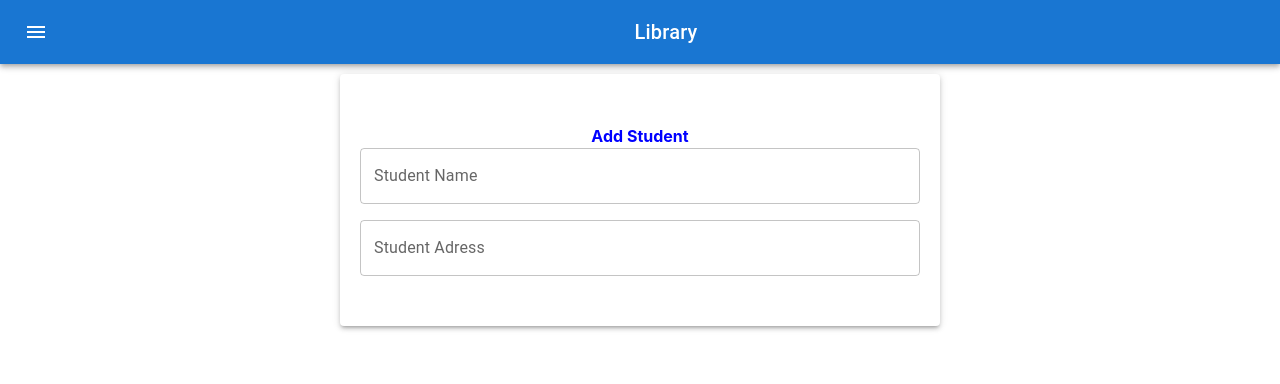
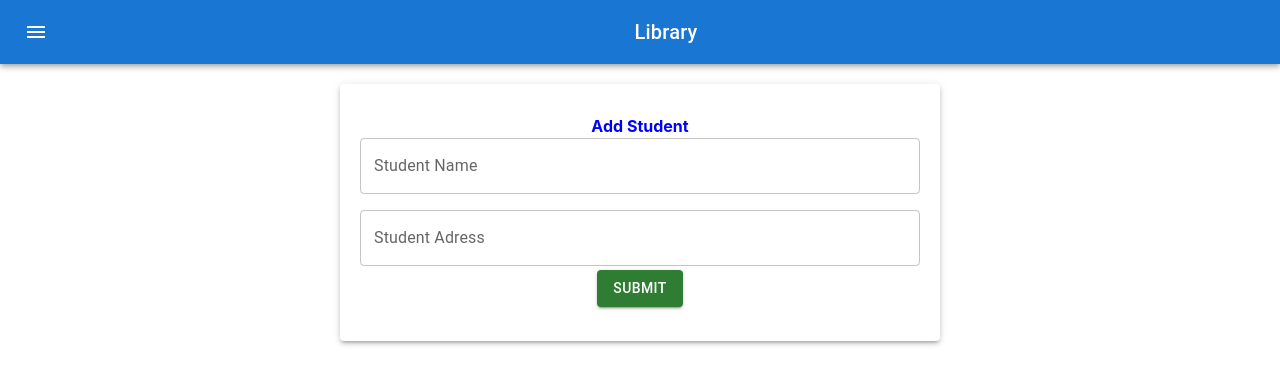
Before and after one commit to egesua/library, a React (Create React App) app: page / in a window 1280 px wide. Shown: the top 384 px of the page. Built offline with nearby package versions, Linux system fonts and the light colour scheme; the HTML template or start-up script is replaced by a standard one.

Commit message:
send data into db by fetch

```diff
--- a/src/components/Student.js
+++ b/src/components/Student.js
@@ -1,12 +1,26 @@
 import React, { useState } from "react";
 import Box from "@mui/material/Box";
 import TextField from "@mui/material/TextField";
-import { Container, Paper } from "@mui/material";
+import { Button, Container, Paper } from "@mui/material";
 
 const Student = () => {
 
     const [name, setName] = useState("");
     const [address, setAddress] = useState("");
+
+    const handleClick = (e) => {
+        e.preventDefault();
+        const student = {name, address}
+        console.log(student);
+        fetch("http://localhost:8585/student/add", {
+            method:"POST",
+            headers:{ "Content-Type": "application/json" },
+            body: JSON.stringify(student)
+        })
+        .then(() => {
+            console.log("New student added!")
+        }).catch((err) => {console.log(err)})
+    }
 
   return (
     <div>
@@ -20,9 +34,9 @@ const Student = () => {
         <Container>
           <Paper
             elevation={3}
-            sx={{ padding: "50px 20px", width: 600, margin: "10px auto" }}
+            sx={{ padding: "30px 20px", width: 600, margin: "20px auto" }}
           >
-            <h1 style={{color: "blue", position:"relative", }}><b>Add Student</b></h1>
+            <h1 style={{color: "blue"}}><b>Add Student</b></h1>
             <form>
               <TextField
                 id="outlined-basic"
@@ -41,6 +55,7 @@ const Student = () => {
                 value={address}
                 onChange={(e) => setAddress(e.target.value)}
               />
+              <Button variant="contained" color="success" style={{margin: 4}} onClick={handleClick}>Submit</Button>
             </form>
             {name}
             {address}
```
